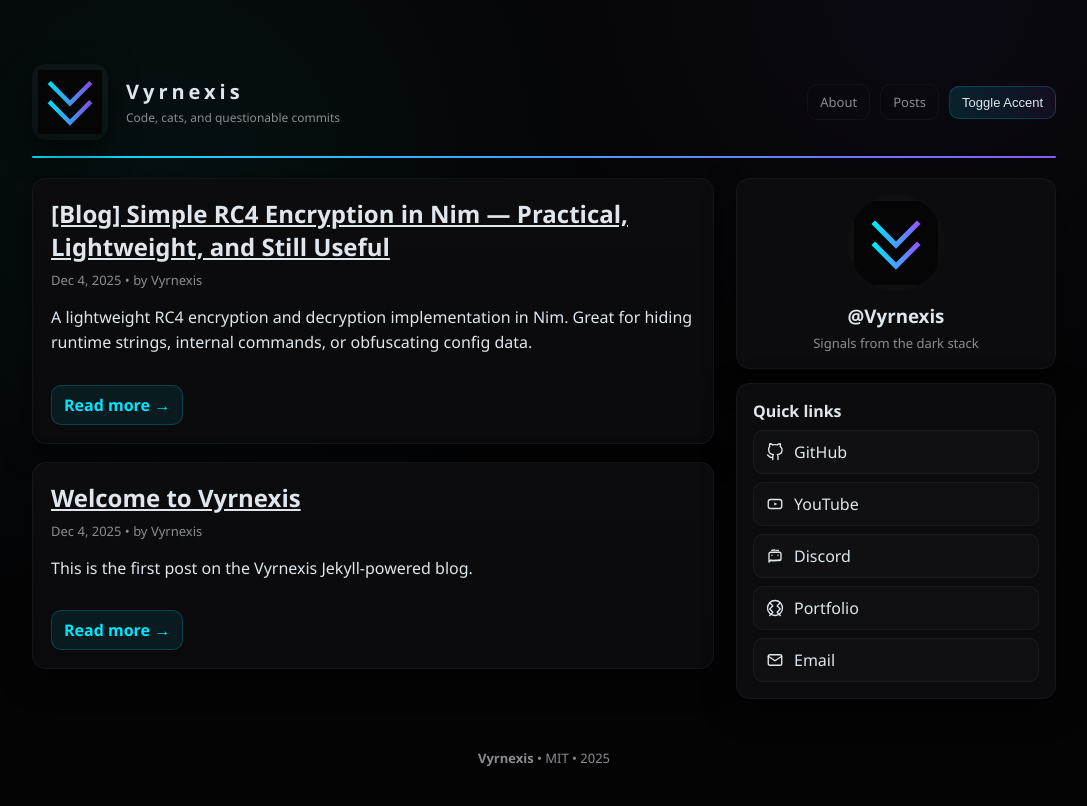
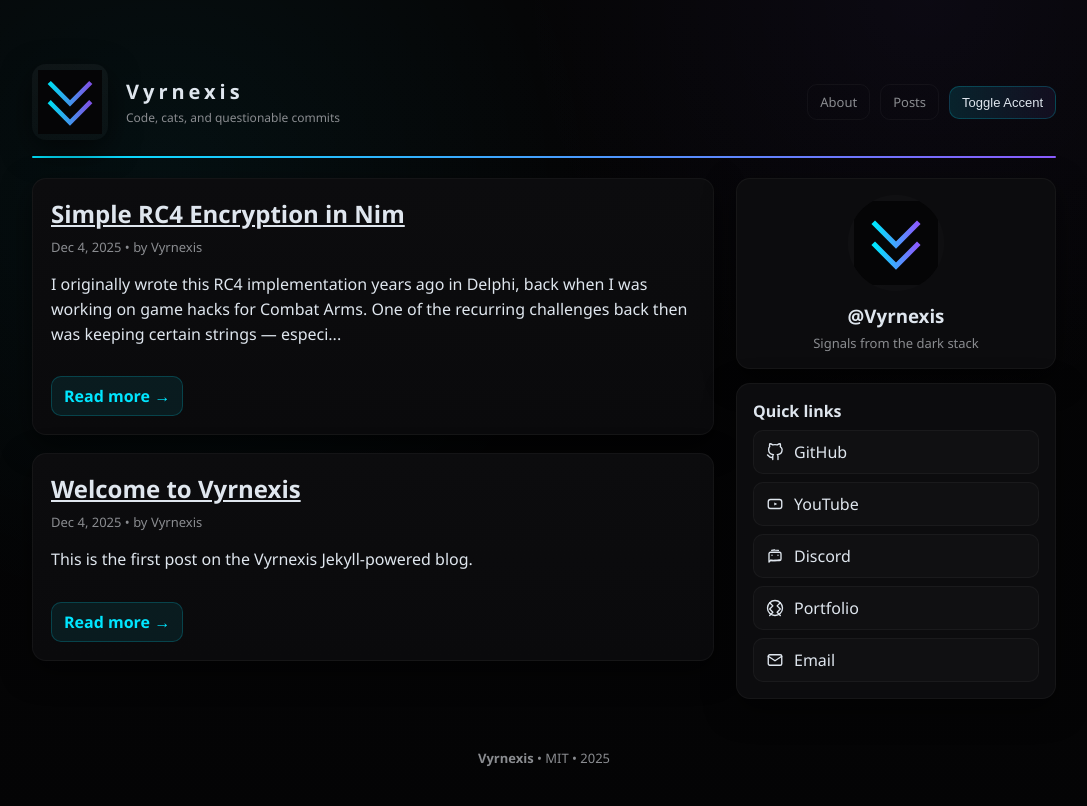
Before and after one commit to Vyrnexis/vyrnexis.github.io, a Jekyll site: the page built from index.html, in a window 1280 px wide. Shown: the top 806 px of the page, without its empty margins (96-1183 px from the left). Built offline with Jekyll 4.4.1, drawn with Linux system fonts in a browser that asks for light colours.

Commit message:
rc4 nim post

```diff
--- a/_posts/2025-12-04-rc4-nim.md
+++ b/_posts/2025-12-04-rc4-nim.md
@@ -1,18 +1,8 @@
 ---
 layout: default
-title: "[Blog] Simple RC4 Encryption in Nim — Practical, Lightweight, and Still Useful"
+title: "Simple RC4 Encryption in Nim"
 date: 2025-12-04 19:20:00 +0800
 author: "Vyrnexis"
-tags:
-  [
-    "Nim",
-    "Encryption",
-    "RC4",
-    "Code Snippet",
-    "Reverse Engineering",
-    "Cheat Development",
-  ]
-excerpt: "A lightweight RC4 encryption and decryption implementation in Nim. Great for hiding runtime strings, internal commands, or obfuscating config data."
 ---
 
 I originally wrote this RC4 implementation years ago in Delphi, back when I was working on game hacks for _Combat Arms_. One of the recurring challenges back then was keeping certain strings — especially internal console messages or debug output — **out of plain sight** in memory.
```
